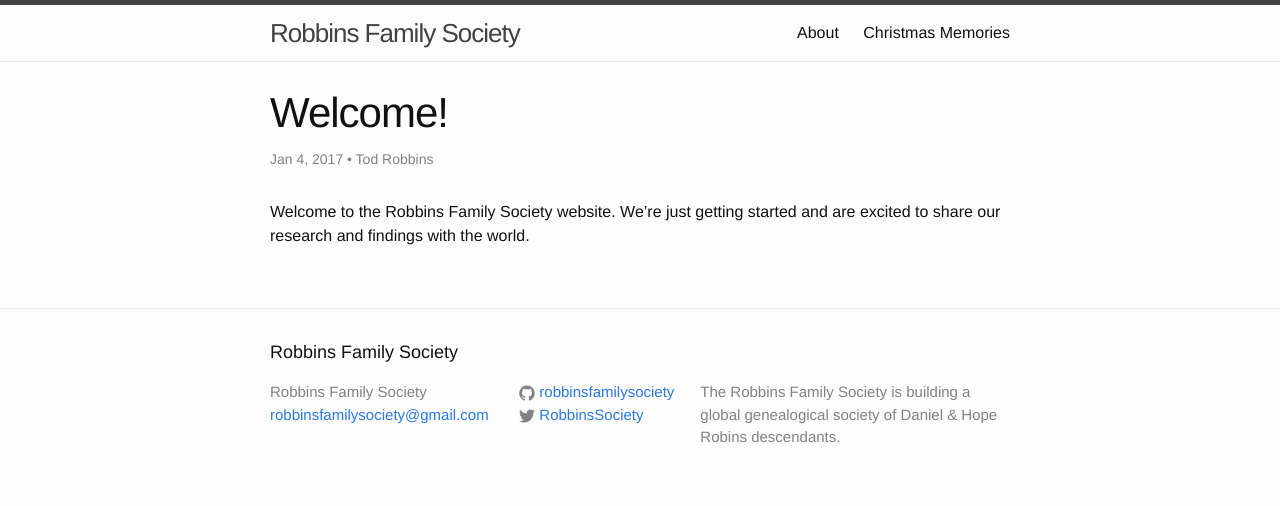
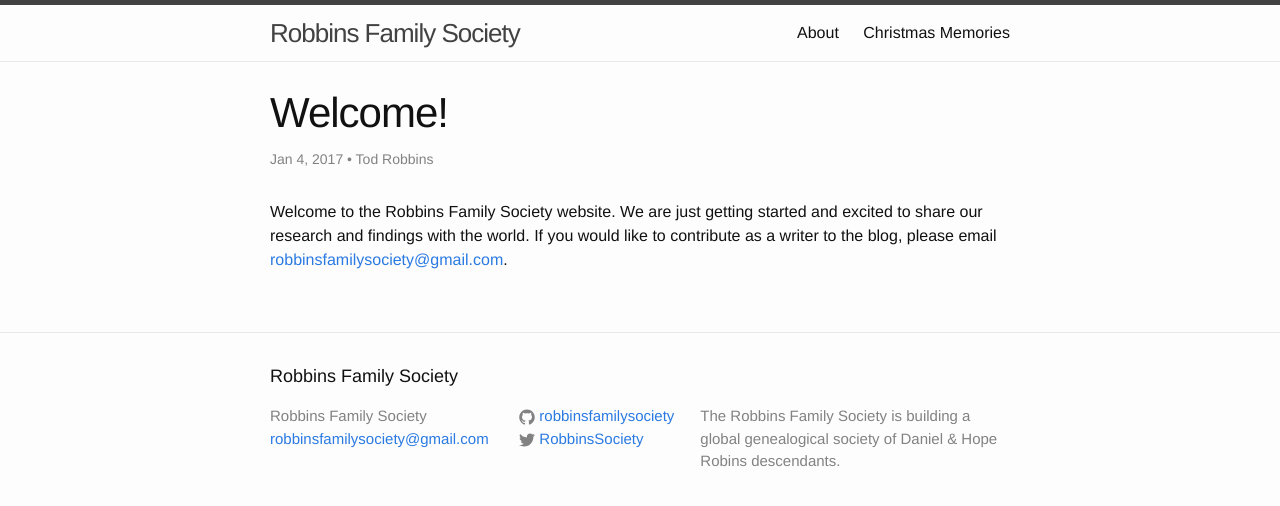
Before and after one commit to robbinsfamilysociety/robbinsfamilysociety.github.io, a Jekyll site: the page built from _posts/2017-01-04-welcome.markdown, in a window 1280 px wide. Shown: the top 506 px of the page. Built offline with Jekyll 4.4.1, drawn with Linux system fonts in a browser that asks for light colours; comment, search, counter and statistics services are not loaded.

Commit message:
New post and copy edit

```diff
--- a/_posts/2017-01-04-welcome.markdown
+++ b/_posts/2017-01-04-welcome.markdown
@@ -5,4 +5,4 @@ author: "Tod Robbins"
 date:   2017-01-04 13:29:22 -0700
 categories: update
 ---
-Welcome to the Robbins Family Society website. We're just getting started and are excited to share our research and findings with the world.
+Welcome to the Robbins Family Society website. We are just getting started and excited to share our research and findings with the world. If you would like to contribute as a writer to the blog, please email [robbinsfamilysociety@gmail.com](robbinsfamilysociety@gmail.com).
```
Also changed, not shown: _posts/2017-01-27-christmas-memories.md (added, +12 -0 lines).
